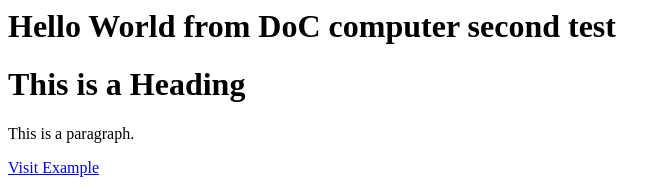
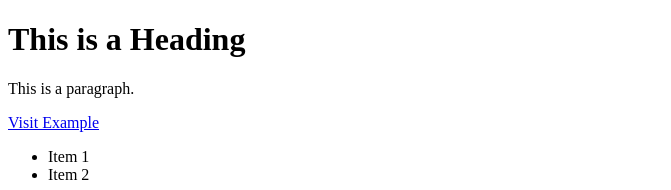
Before and after one commit to gene0524/gene0524.github.io, a plain HTML site: page index2.html in a window 1280 px wide. Shown: the top 190 px of the page, without its empty margins (0-671 px from the left). Drawn offline with Linux system fonts and the light colour scheme.

Commit message:
Update index2.html

```diff
--- a/index2.html
+++ b/index2.html
@@ -1,12 +1,3 @@
-<html>
- <head>
- </head>
- <body>
-   <h1>Hello World from DoC computer second test<h1>
- </body>
-</html>
-
-
 <!DOCTYPE html>
 <html>
 <head>
```
